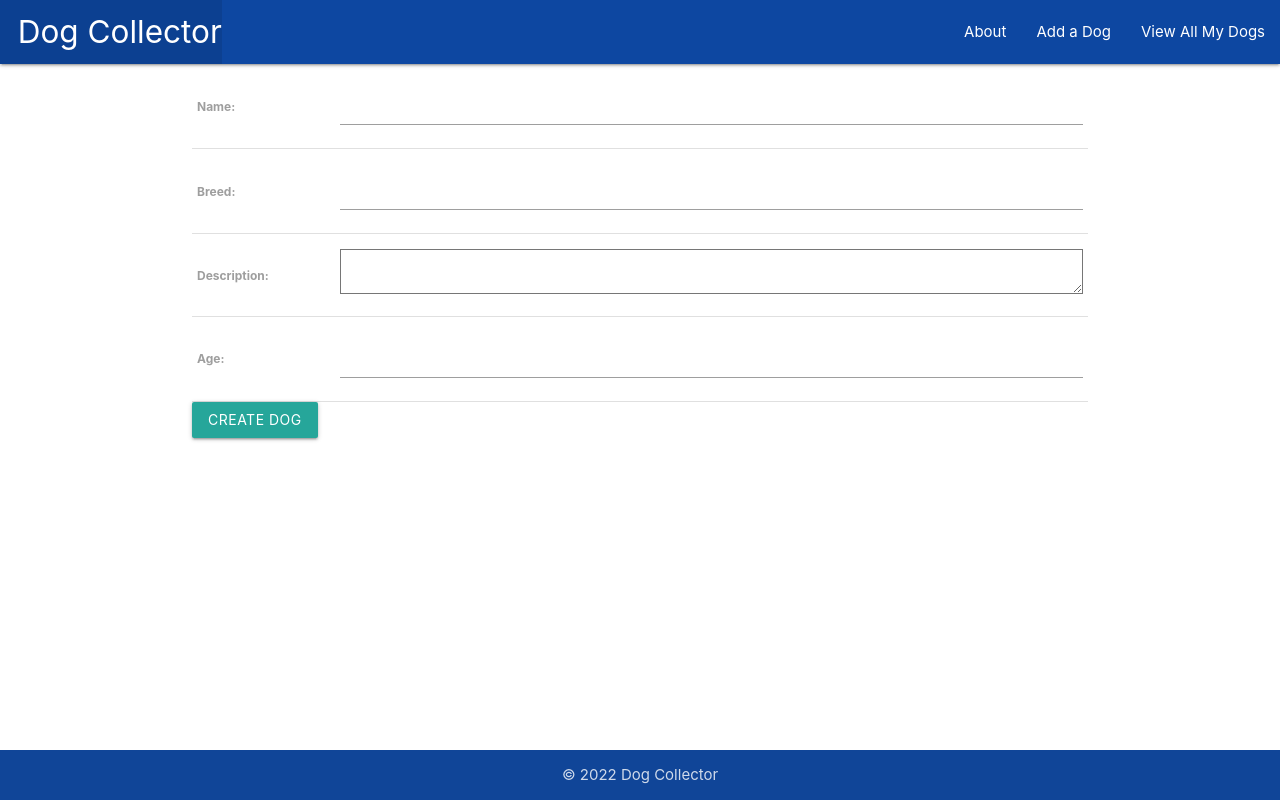
After one commit to benburgos/dogcollector, a Django app: page /dogs/create/ in a window 1280 px wide. The commit adds this page. Run offline with Django 4.2, Linux system fonts and the light colour scheme.

Commit message:
adds Create form

```diff
--- a/main_app/templates/base.html
+++ b/main_app/templates/base.html
@@ -27,8 +27,9 @@
             </li>
           </ul>
           <ul class="right">
-            <li><a href="/about">About</a></li>
-            <li><a href="/dogs">View All My Dogs</a></li>
+            <li><a href="{% url 'about' %}">About</a></li>
+            <li><a href="{% url 'dogs_create' %}">Add a Dog</a></li>
+            <li><a href="{% url 'index' %}">View All My Dogs</a></li>
           </ul>
         </div>
       </nav>
--- /dev/null
+++ b/main_app/templates/main_app/dog_form.html
@@ -0,0 +1,11 @@
+{% extends 'base.html' %}
+
+{% block content %}
+<form action="" method="post">
+    {% csrf_token %}
+    <table>
+        {{ form.as_table }}
+    </table>
+    <input type="submit" value="Create Dog" class="btn">
+</form>
+{% endblock %}
--- a/main_app/urls.py
+++ b/main_app/urls.py
@@ -5,5 +5,6 @@ urlpatterns = [
     path('', views.home, name='home'),
     path('about/', views.about, name='about'),
     path('dogs/', views.dogs_index, name='index'),
-    path('dogs/<int:dog_id>/', views.dogs_detail, name='detail')
+    path('dogs/<int:dog_id>/', views.dogs_detail, name='detail'),
+    path('dogs/create/', views.DogCreate.as_view(), name='dogs_create'),
 ]
--- a/main_app/views.py
+++ b/main_app/views.py
@@ -1,5 +1,6 @@
 from django.shortcuts import render
 from django.http import HttpResponse
+from django.views.generic.edit import CreateView
 from .models import Dog
 
 
@@ -15,6 +16,13 @@ def dogs_index(request):
     dogs = Dog.objects.all()
     return render(request, 'dogs/index.html', {'dogs': dogs})
 
+
 def dogs_detail(request, dog_id):
     dog = Dog.objects.get(id=dog_id)
-    return render(request, 'dogs/detail.html', {'dog':dog})
+    return render(request, 'dogs/detail.html', {'dog': dog})
+
+
+class DogCreate(CreateView):
+    model = Dog
+    fields = '__all__'
+    success_url = '/dogs/'
```
